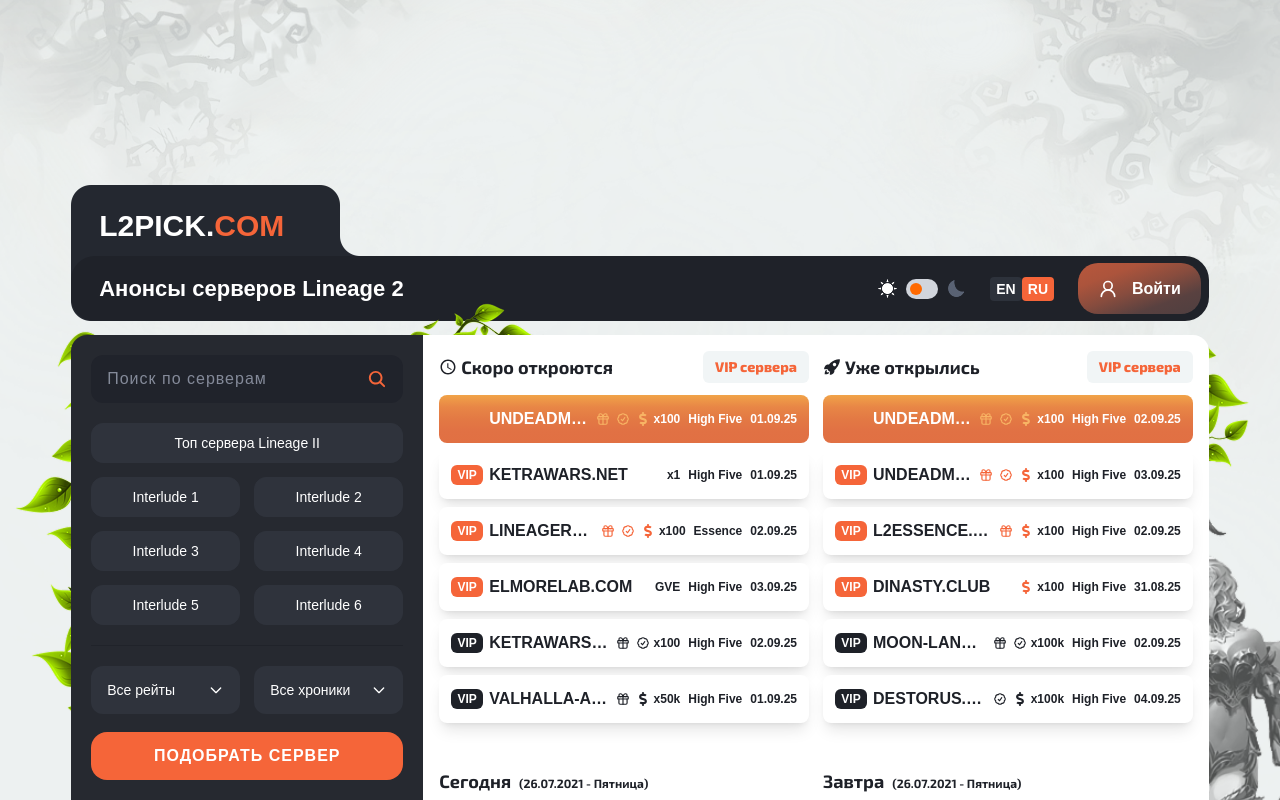
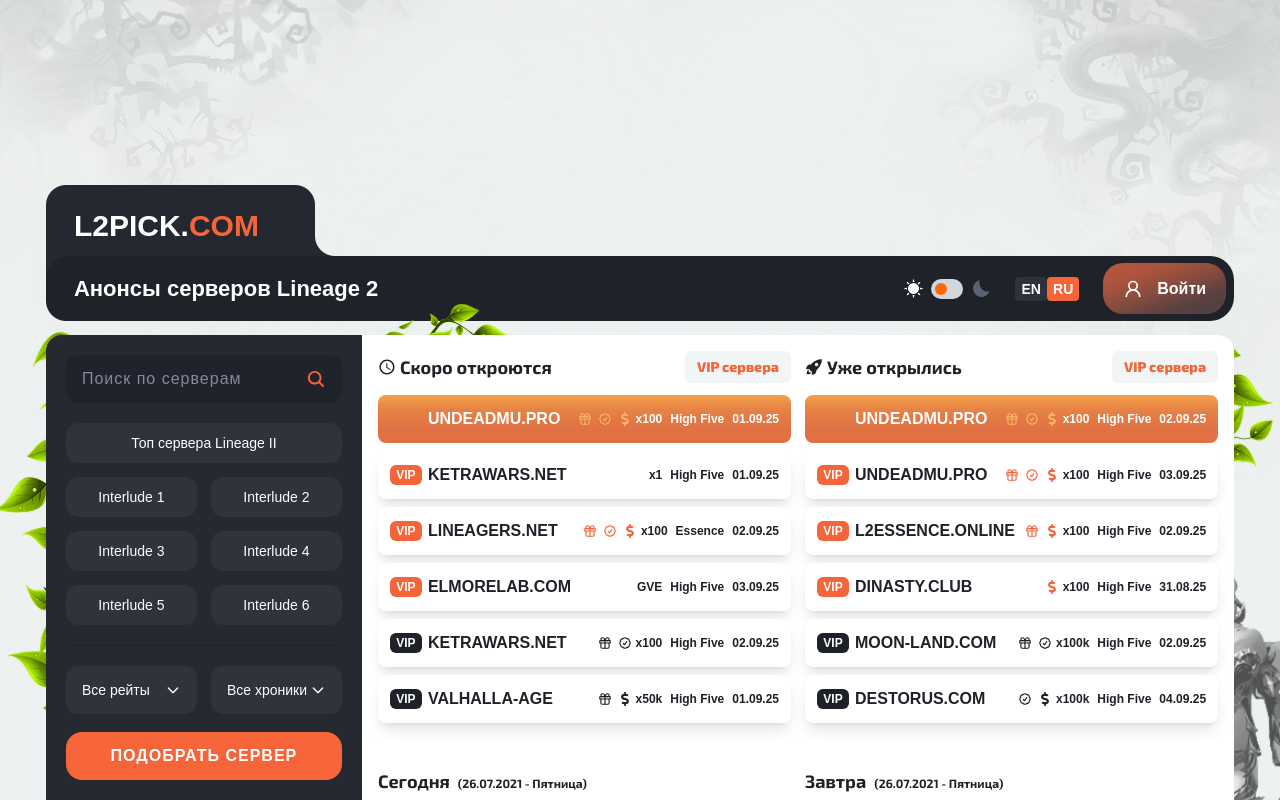
Before and after one commit to baxriddin0317/game, a Next.js app: page / in a window 1280 px wide. Shown: the top 800 px of the page. Built offline with nearby package versions, Linux system fonts and the light colour scheme; a web font is replaced by a local one.

Commit message:
fix sidebar and screen widht

```diff
--- a/app/(pages)/layout.tsx
+++ b/app/(pages)/layout.tsx
@@ -12,7 +12,7 @@
   return (
     <main className="max-w-[1456px] mx-auto px-1 sm:px-4 xl:px-2 pt-32 md:pt-52 lg:pt-64">
       <Image src="/bg-right-1.png" alt="Left" width={216} height={553} className="hidden lg:block absolute top-[480px] right-0 z-10" />
-        <div className={`xl:w-[90%] mx-auto`}>
+        <div className={`xl:w-[94%] mx-auto`}>
           <Header />
           <div className="relative z-50">
             <Image src="/bg-left-1.png" alt="Left" width={123} height={354} className="hidden lg:block absolute top-40 -left-10 -z-10" />
--- a/components/common/SearchSidebar.tsx
+++ b/components/common/SearchSidebar.tsx
@@ -66,7 +66,7 @@
 const SearchSidebar = () => {
 
   return (
-    <aside className='hidden bg-brand-main lg:flex flex-col w-[352px] rounded-2xl rounded-r-none py-5'>
+    <aside className='hidden bg-brand-main lg:flex flex-col w-[316px] rounded-2xl rounded-r-none py-5'>
       <FilterContent />
     </aside>
   )
@@ -86,7 +86,7 @@
         <CustomSelect title="Все рейты" options={selectOptions} />
         <CustomSelect title="Все хроники" options={selectOptions2} />
 
-        <MainButton className="col-span-2 tracking-[1px] !h-12">
+        <MainButton className="col-span-2 tracking-[1px] !h-12 !px-0">
           ПОДОБРАТЬ СЕРВЕР
         </MainButton>
       </div>
```
